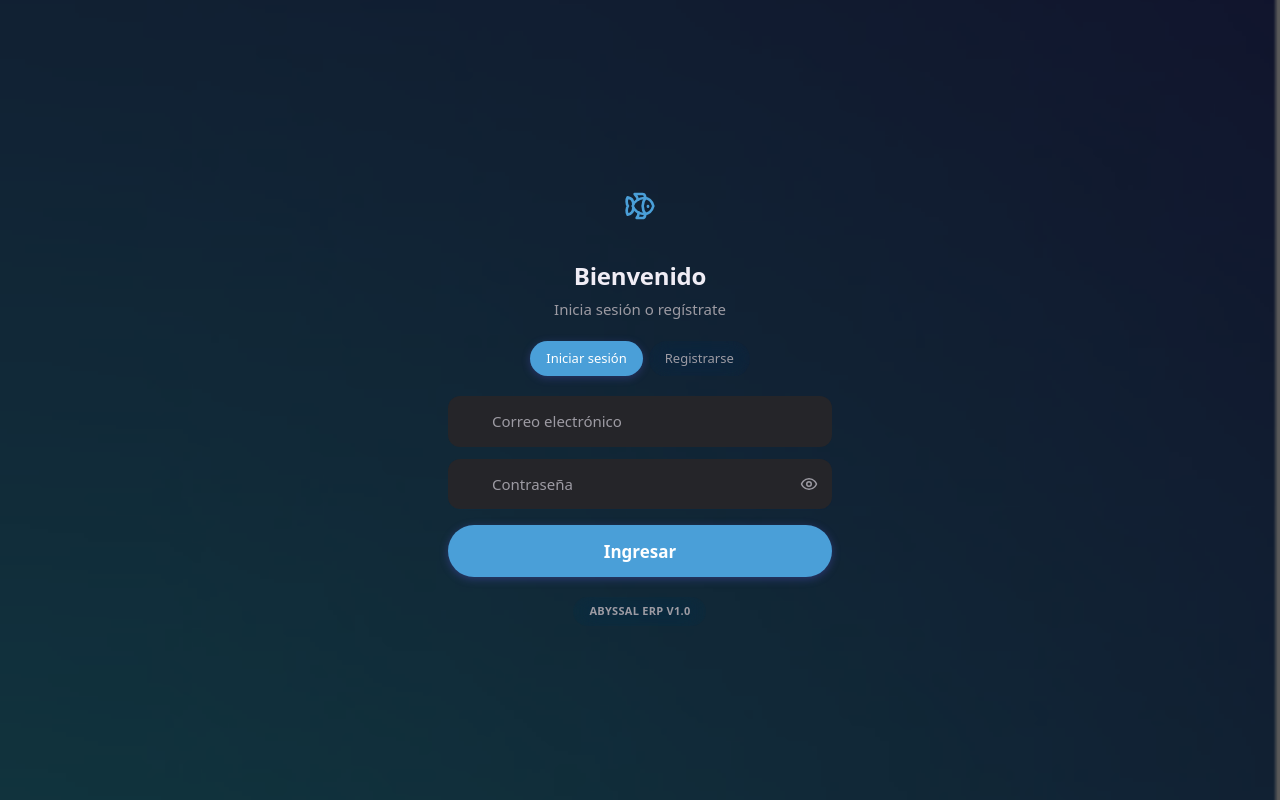
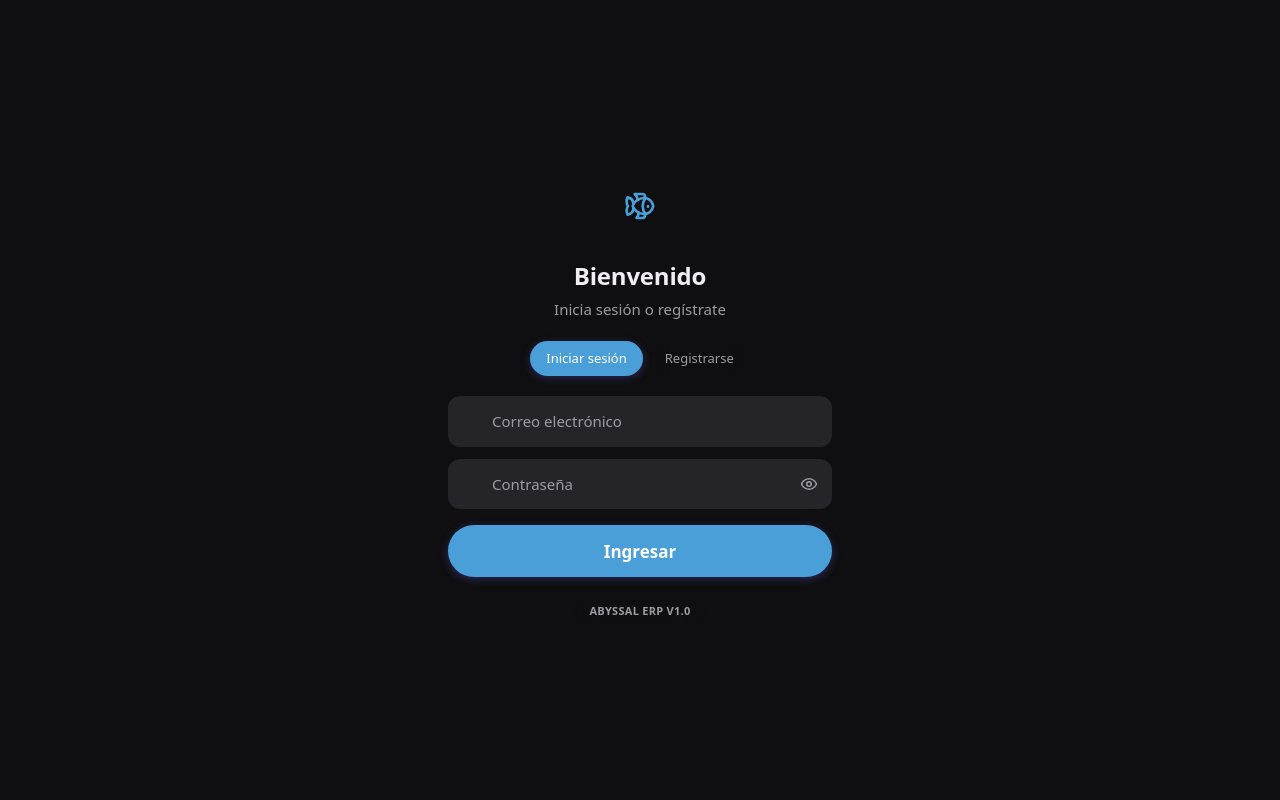
Before and after one commit to champagnejesus/pescaderia_app, a Next.js app: page /login in a window 1280 px wide. Built offline with nearby package versions, Linux system fonts and the light colour scheme; no server answers.

Commit message:
style: remove background image and related overlay styles

```diff
--- a/src/app/layout.tsx
+++ b/src/app/layout.tsx
@@ -9,7 +9,6 @@ export default function RootLayout({ children }: { children: React.ReactNode })
   return (
     <html lang="es" className="dark" suppressHydrationWarning>
       <head>
-        <link rel="preload" as="image" href="/fondo.png" />
         <script
           dangerouslySetInnerHTML={{
             __html: `
@@ -24,8 +23,7 @@ export default function RootLayout({ children }: { children: React.ReactNode })
           }}
         />
       </head>
-      <body className="bg-site text-abyssal-text-primary font-sans antialiased">
-        <div id="bg-overlay" />
+      <body className="bg-abyssal-bg text-abyssal-text-primary font-sans antialiased">
         <a
           href="#main-content"
           className="sr-only focus:not-sr-only focus:absolute focus:top-4 focus:left-4 focus:z-[60] focus:px-4 focus:py-2 focus:bg-abyssal-primary focus:text-white focus:rounded-xl focus:outline-none focus:ring-2 focus:ring-abyssal-primary/50"
--- a/src/styles/globals.css
+++ b/src/styles/globals.css
@@ -79,36 +79,6 @@
   display: none;
 }
 
-/* Site background image container (separate from scroll layer) */
-#bg-overlay {
-  position: fixed;
-  inset: 0;
-  z-index: -2;
-  background-image: url('/fondo.png');
-  background-size: cover;
-  background-position: center;
-  background-repeat: no-repeat;
-}
-
-.bg-site {
-  position: relative;
-}
-
-.bg-site::before {
-  content: '';
-  position: fixed;
-  inset: 0;
-  background: var(--abyssal-bg-overlay, rgba(0, 0, 0, 0.55));
-  z-index: -1;
-  pointer-events: none;
-}
-
-/* Let background image show through page-level containers */
-.min-h-screen.bg-abyssal-bg,
-.min-h-screen[class*="bg-abyssal"] {
-  background-color: transparent !important;
-}
-
 /* iOS frosted glass surfaces */
 .glass {
   backdrop-filter: blur(20px) saturate(1.8);
```
Also changed, not shown: public/fondo.png (deleted).
